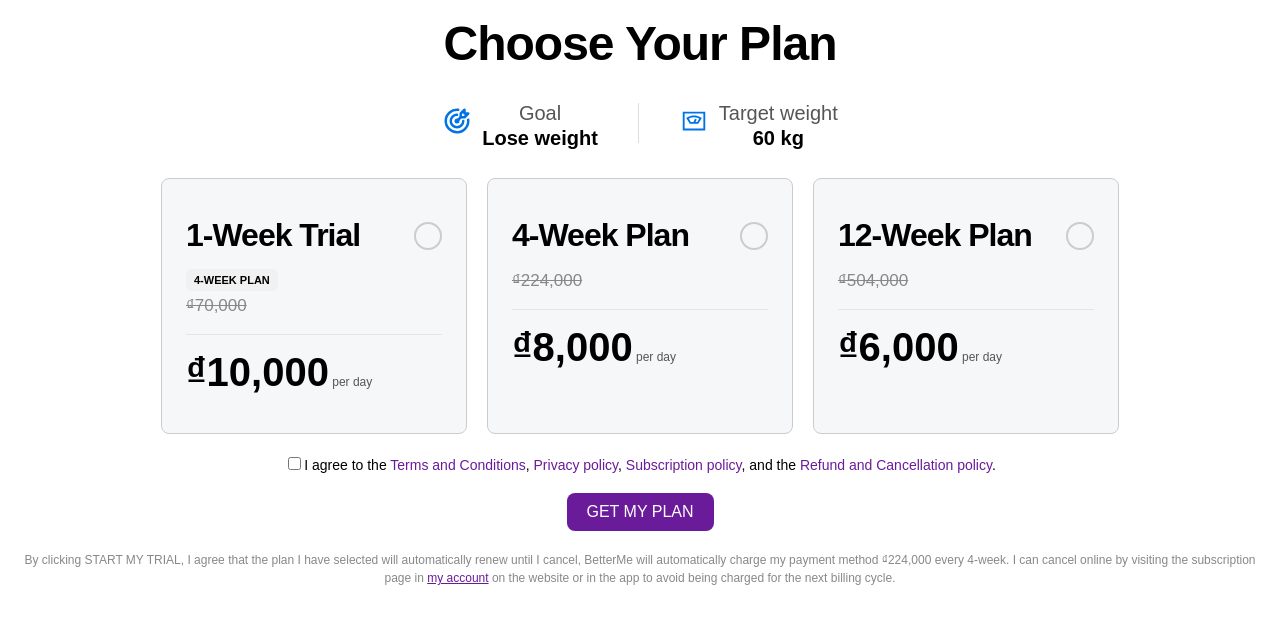
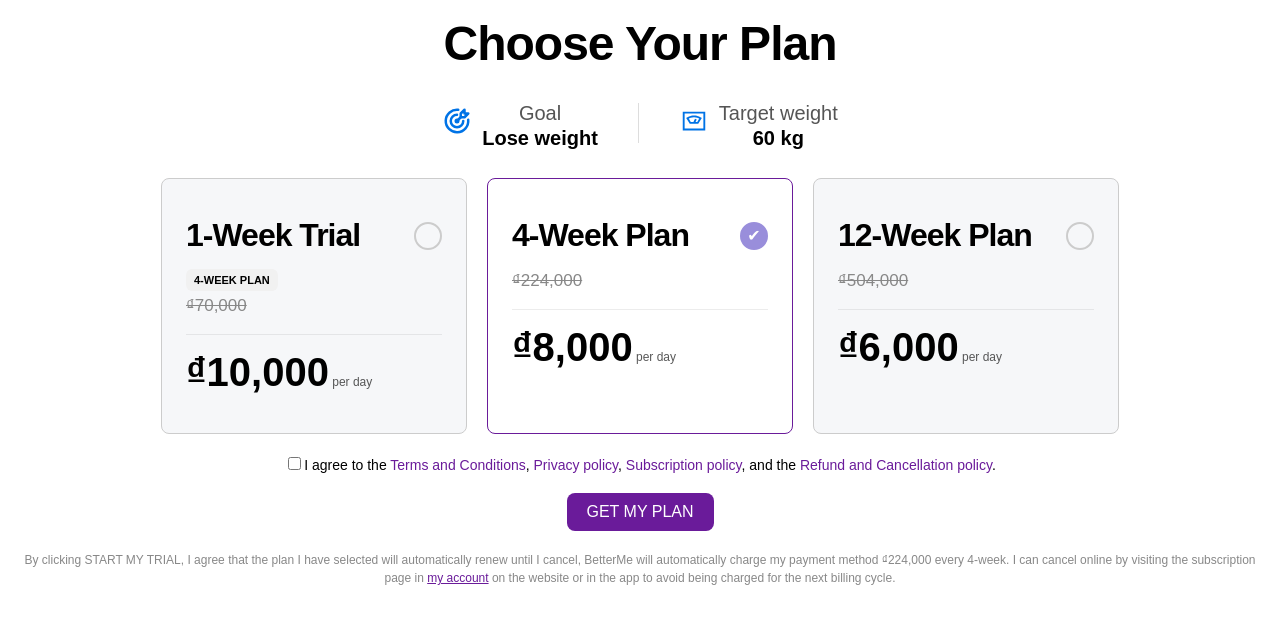
Before and after one commit to AVEG-DHH/FormQuestionAVE, a React (Vite) app: page /checkout in a window 1280 px wide. Shown: the top 624 px of the page. Built offline with nearby package versions, Linux system fonts and the light colour scheme.

Commit message:
Update state card

```diff
--- a/src/components/chooseplan/index.jsx
+++ b/src/components/chooseplan/index.jsx
@@ -4,7 +4,7 @@ import { LiaWeightSolid } from 'react-icons/lia';
 import './style.scss';
 
 const ChoosePlan = () => {
-    const [selectedPlan, setSelectedPlan] = useState('');
+    const [selectedPlan, setSelectedPlan] = useState('4-Week Plan');
 
     const plans = [
         {
```
